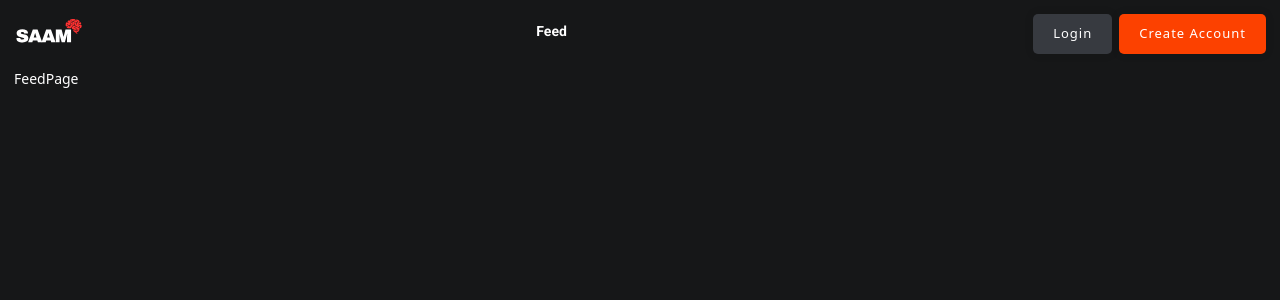
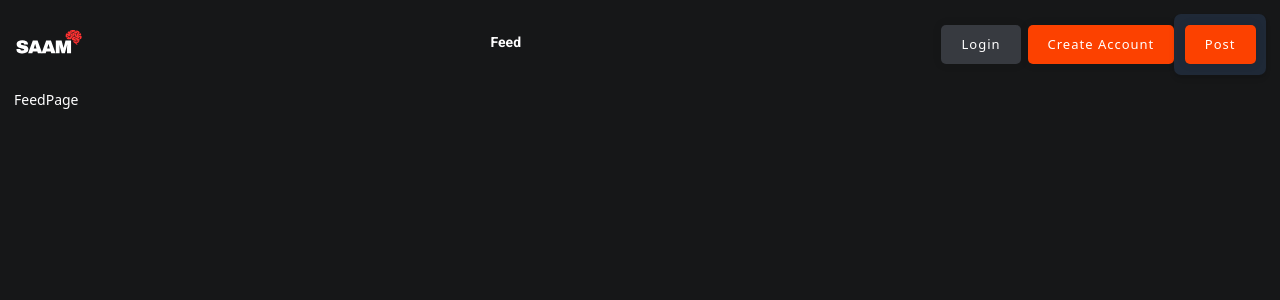
Before and after one commit to anthonymartz17/saam_club_frontend, a React (Vite) app: page / in a window 1280 px wide. Shown: the top 300 px of the page. Built offline with nearby package versions, Linux system fonts and the light colour scheme; no server answers.

Commit message:
comment button functional with open modal

```diff
--- /dev/null
+++ b/src/components/CommentButton.jsx
@@ -0,0 +1,62 @@
+import React from "react";
+import { useState } from "react";
+
+
+export default function CommentButton() {
+    const [isModalOpen, setIsModalOpen] = useState(false);
+
+
+    const openModal = () => {
+        setIsModalOpen(true);
+    };
+    const closeModal = () => {
+        setIsModalOpen(false);
+    };
+
+    const handlePost = () => {
+
+
+    }
+
+return (
+    <div className="comment-button">
+            <div className="flex items-center bg-gray-800 rounded-lg p-3 shadow-md w-full max-w-xl mx-auto">
+                <div
+                    placeholder="What's on your mind?"
+                    className="bg-transparent text-gray-400 focus:outline-none flex-grow"
+                />
+                <button
+                    className="btn btn_accent"
+                    onClick={openModal}
+                >
+                    Post
+                </button>
+            </div>
+
+            {isModalOpen && (
+                <div className="fixed inset-0 bg-black bg-opacity-50 flex items-center justify-center z-50">
+                    <div className="bg-gray-900 text-white rounded-lg p-6 w-full max-w-lg">
+                        <h2 className="text-xl mb-4">Create Post</h2>
+                        <textarea
+                            className="w-full h-32 p-2 bg-gray-800 rounded-lg border border-gray-700 focus:outline-none"
+                            placeholder="What's on your mind?"
+                        ></textarea>
+                        <div className="mt-4 flex justify-end">
+                            <button
+                                className="bg-gray-700 text-white px-4 py-2 rounded-lg mr-2"
+                                onClick={closeModal}
+                            >
+                                Cancel
+                            </button>
+                            <button className="btn_accent text-white px-4 py-2 rounded-lg">
+
+                                Post
+                            </button>
+                        </div>
+                    </div>
+                </div>
+            )}
+        </div>
+    );
+
+}
--- a/src/components/Header.jsx
+++ b/src/components/Header.jsx
@@ -3,6 +3,7 @@ import saamLogo from "../assets/saam_logo.svg";
 import MobileMenu from "./MobileMenu";
 import { Link, useNavigate } from "react-router-dom";
 import { useAuth } from "../context/AuthContext";
+import CommentButton from "./CommentButton";
 export default function Header() {
 	const navigate = useNavigate();
 	const { currentUser, logout } = useAuth();
@@ -58,8 +59,10 @@ export default function Header() {
 					)}
 				</div>
 			</nav>
+			<CommentButton />
 
 			<MobileMenu isOpen={isOpen} onSetIsOpen={setIsOpen} />
 		</header>
+
 	);
 }
```
